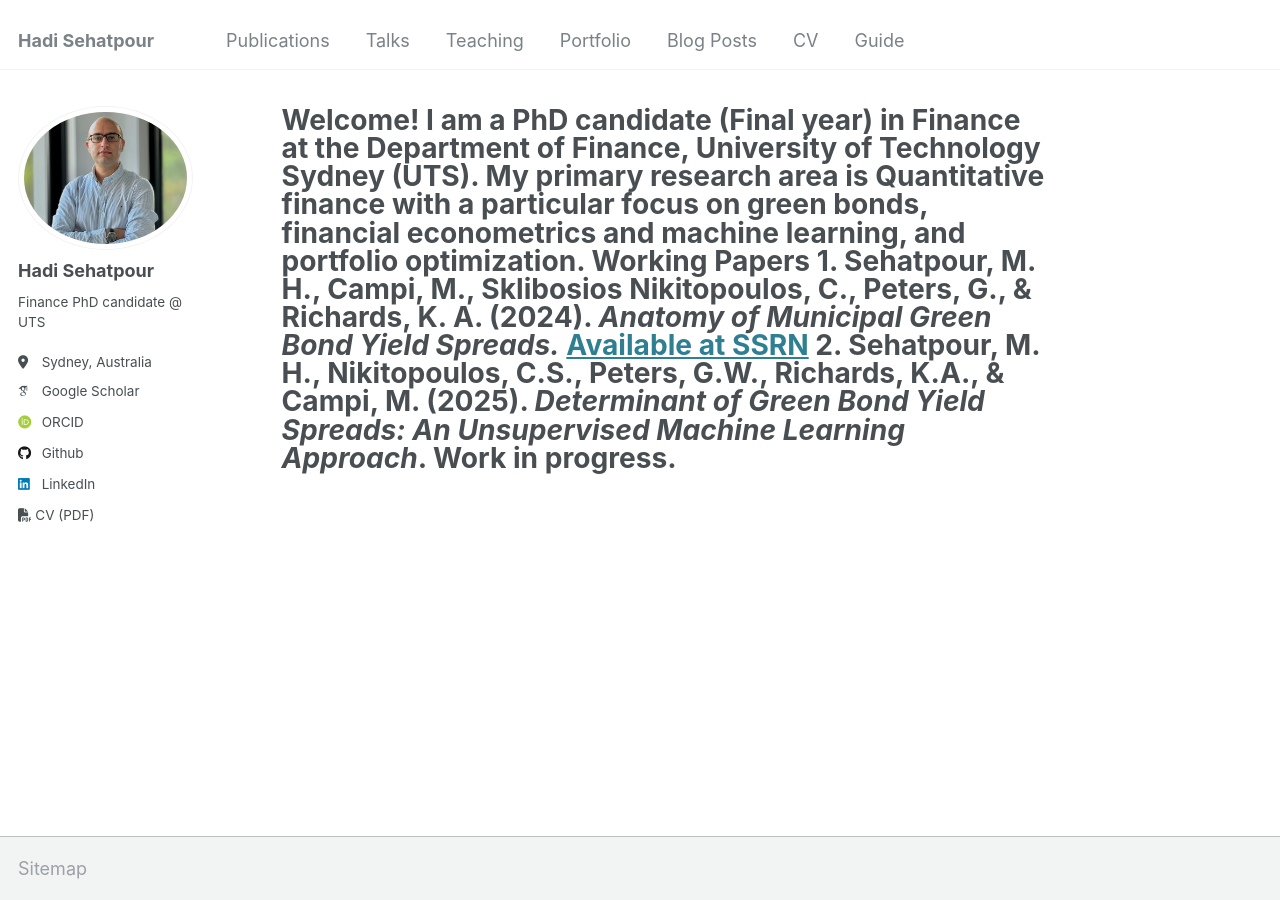
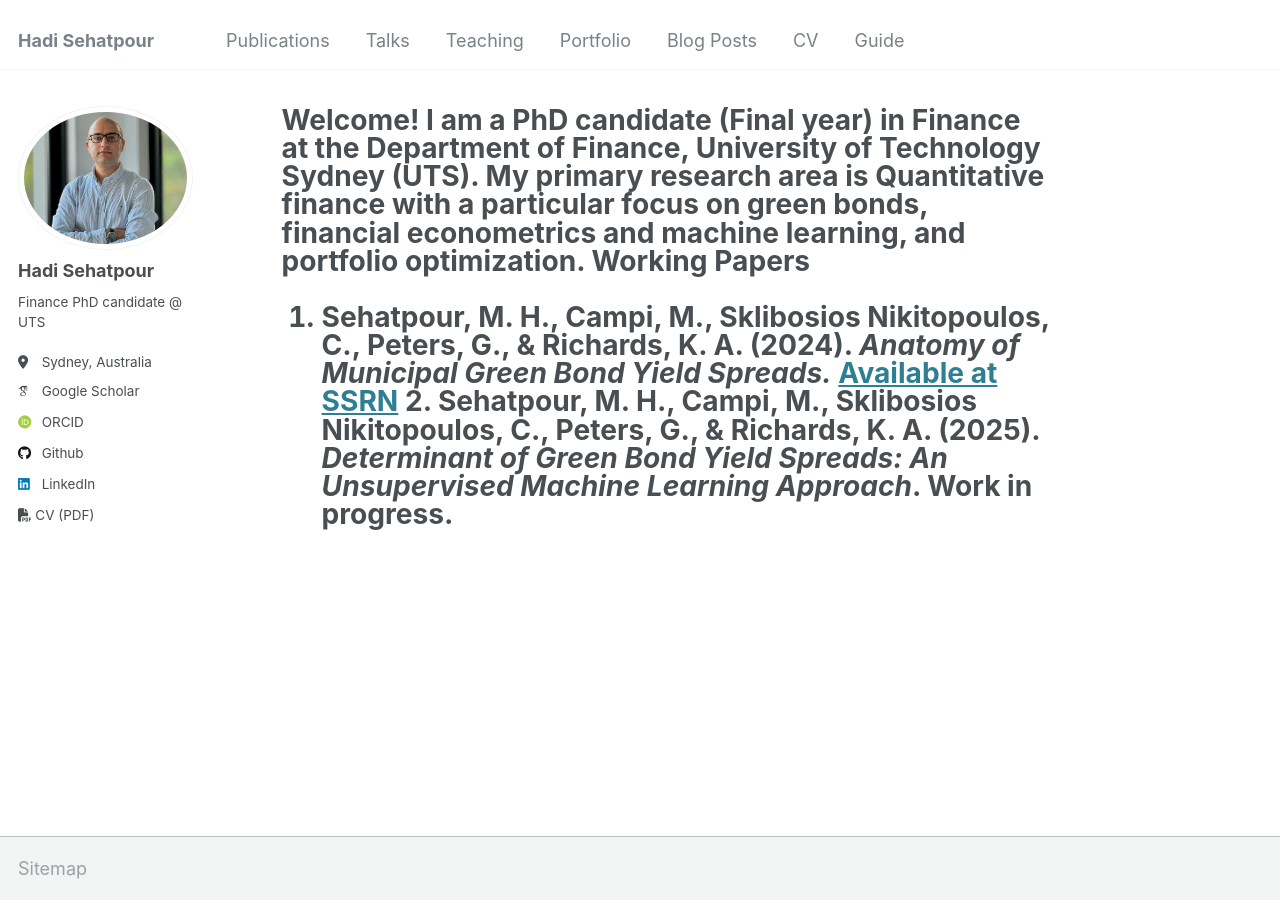
Before and after one commit to hadisehatpour/hadisehatpour.github.io, a Jekyll site: the page built from _pages/about.md, in a window 1280 px wide. Built offline with Jekyll 4.4.1, drawn with Linux system fonts in a browser that asks for light colours; some web fonts are replaced.

Commit message:
Update about.md

```diff
--- a/_pages/about.md
+++ b/_pages/about.md
@@ -1,12 +1,14 @@
 ---
 permalink: /
 title: "**Welcome!**
+
 I am a PhD candidate (Final year) in Finance at the Department of Finance, University of Technology Sydney (UTS).
 My primary research area is Quantitative finance with a particular focus on green bonds, financial econometrics and machine learning, and portfolio optimization.
 
 **Working Papers**
+
 1. Sehatpour, M. H., Campi, M., Sklibosios Nikitopoulos, C., Peters, G., & Richards, K. A. (2024). *Anatomy of Municipal Green Bond Yield Spreads.* [Available at SSRN](https://papers.ssrn.com/sol3/papers.cfm?abstract_id=5075265)
-2. Sehatpour, M. H., Nikitopoulos, C.S., Peters, G.W., Richards, K.A., & Campi, M. (2025). *Determinant of Green Bond Yield Spreads: An Unsupervised Machine Learning Approach*. Work in progress."
+2. Sehatpour, M. H., Campi, M., Sklibosios Nikitopoulos, C., Peters, G., & Richards, K. A. (2025). *Determinant of Green Bond Yield Spreads: An Unsupervised Machine Learning Approach*. Work in progress."
 
 
 author_profile: true
```
